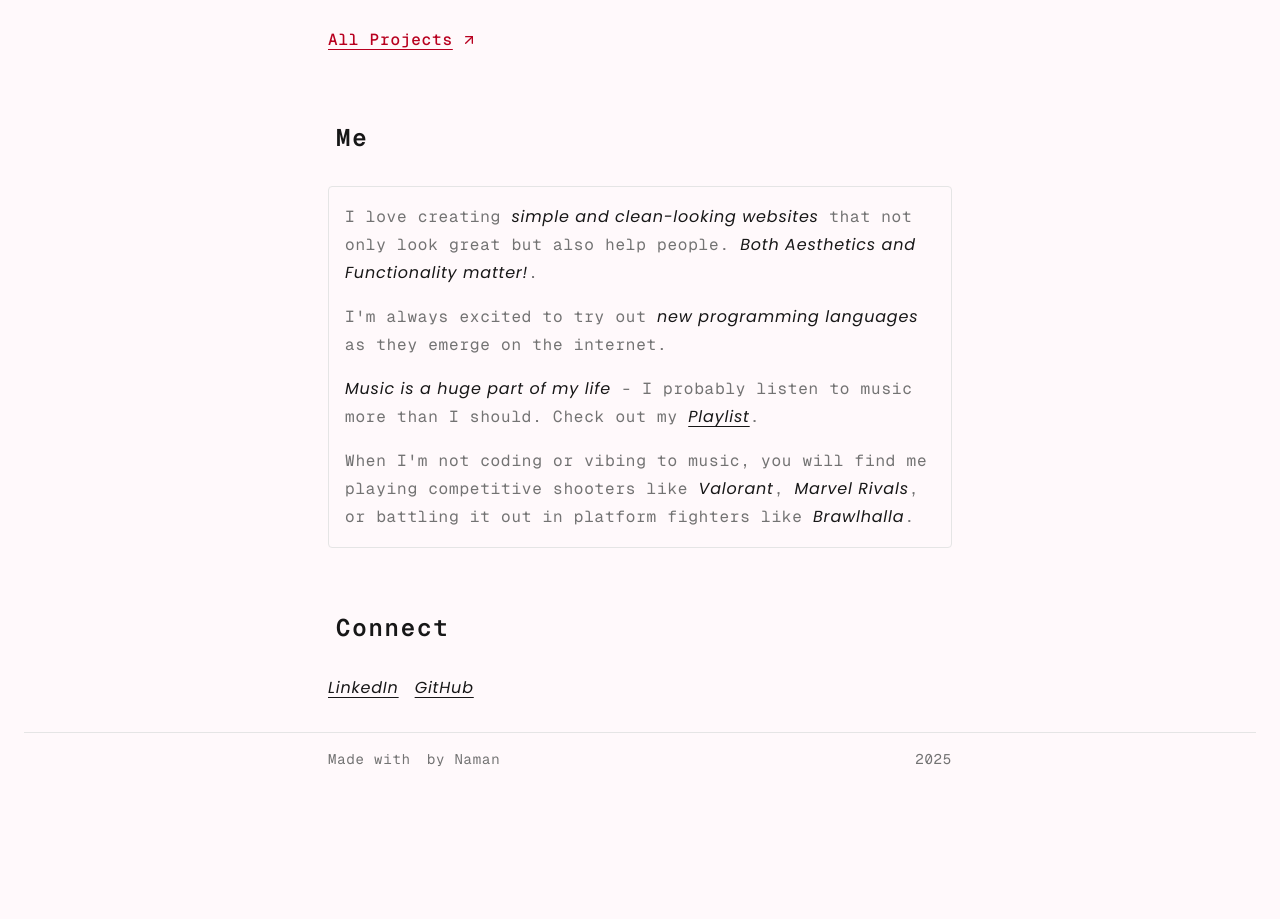
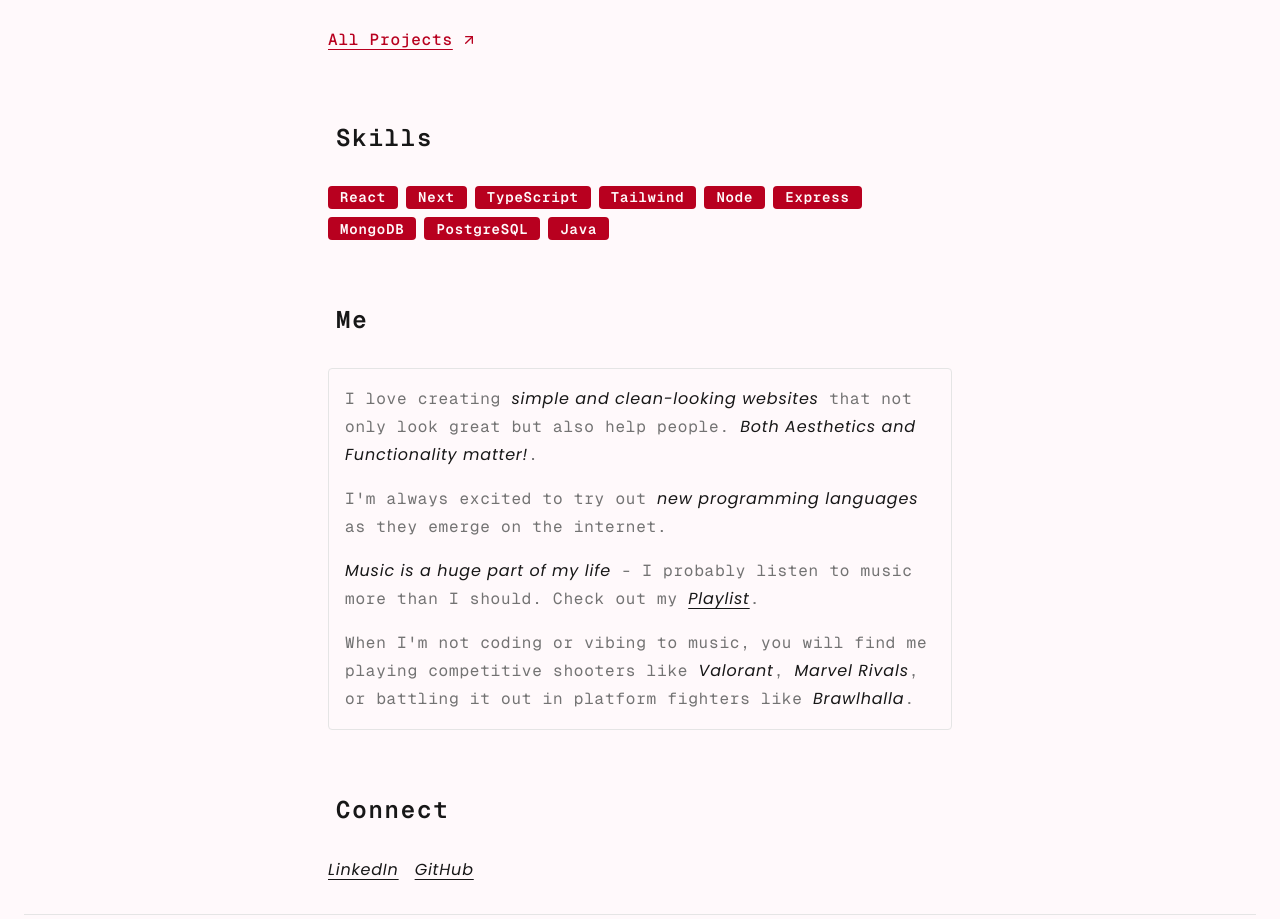
Before and after one commit to namannc13/chom, a React (Vite) app: page / in a window 1280 px wide. Shown: the part 1140-2059 px from the top of the page. Before the commit the page ends 1925 px from the top, so only its background shows below. Built offline with nearby package versions, Linux system fonts and the light colour scheme; a web font is replaced by a local one.

Commit message:
Added Skills Section

```diff
--- /dev/null
+++ b/src/data/skills.ts
@@ -0,0 +1,11 @@
+export const skills = [
+  { id: 1, name: "React" },
+  { id: 2, name: "Next" },
+  { id: 3, name: "TypeScript" },
+  { id: 4, name: "Tailwind" },
+  { id: 5, name: "Node" },
+  { id: 6, name: "Express" },
+  { id: 7, name: "MongoDB" },
+  { id: 8, name: "PostgreSQL" },
+  { id: 9, name: "Java" },
+];
--- a/src/pages/home.tsx
+++ b/src/pages/home.tsx
@@ -1,3 +1,4 @@
+import Badge from "@/components/badge";
 import Heading from "@/components/heading";
 import Highlight from "@/components/highlight";
 import Link from "@/components/link";
@@ -10,6 +11,7 @@ import { TextEffect } from "@/components/ui/text_effect";
 import { TextScramble } from "@/components/ui/text_scramble";
 import Work from "@/components/work";
 import { projects } from "@/data/projects";
+import { skills } from "@/data/skills";
 import { work } from "@/data/work";
 import { ArrowUpRight } from "lucide-react";
 import { motion } from "motion/react";
@@ -118,6 +120,24 @@ function Home() {
           }}
           transition={{ duration: 0.4 }}
         >
+          <Section header="Skills">
+            <div className="flex flex-wrap gap-2">
+              {skills.map((skill) => (
+                <Badge key={skill.id} id={skill.id}>
+                  {skill.name}
+                </Badge>
+              ))}
+            </div>
+          </Section>
+        </InView>
+
+        <InView
+          variants={{
+            hidden: { opacity: 0, y: 20 },
+            visible: { opacity: 1, y: 0 },
+          }}
+          transition={{ duration: 0.4 }}
+        >
           <Section header="Me">
             <div className="flex flex-col gap-4 sm:border sm:p-4 sm:rounded">
               <Para>
```
